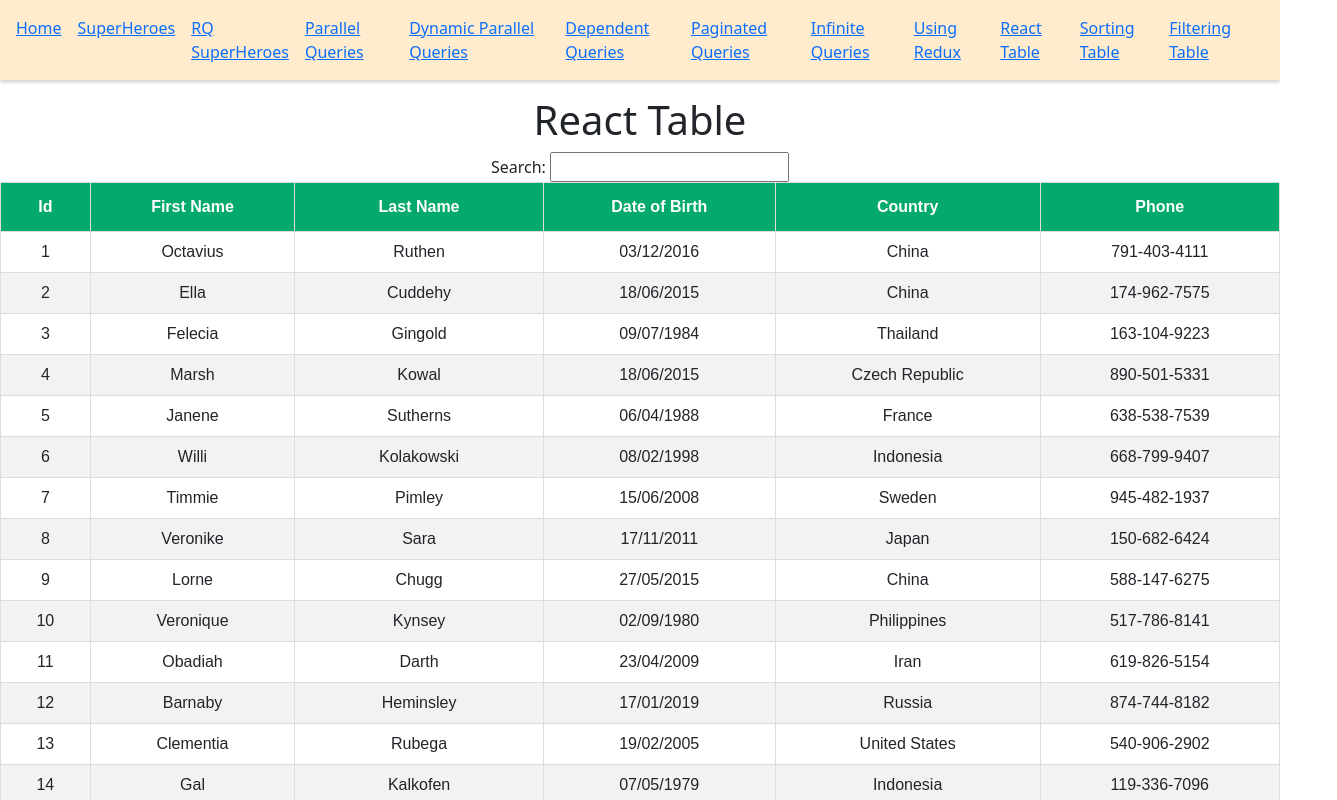
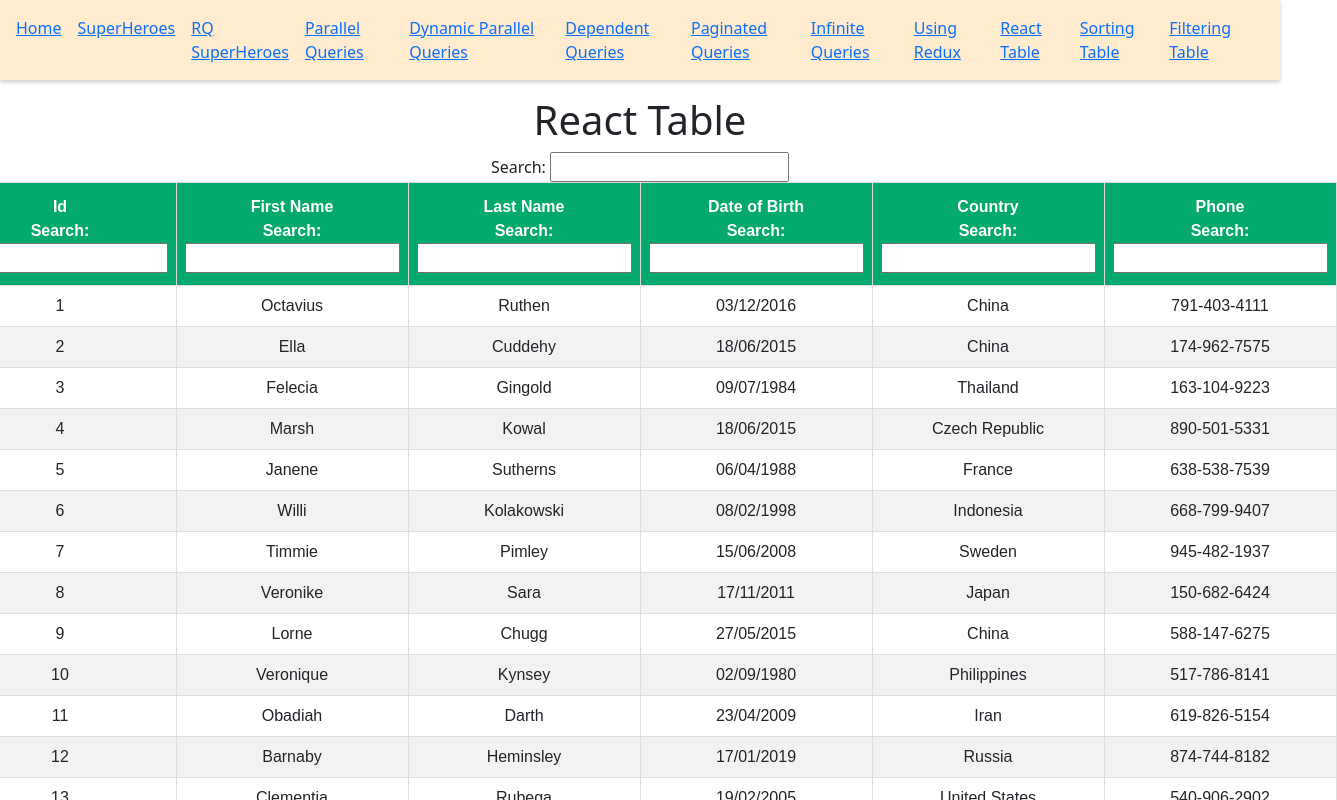
Before and after one commit to tanmesh/react-notes, a React (Create React App) app: page /filtering-table in a window 1280 px wide. Shown: the top 800 px of the page, 1337 px wide, since content can reach past the window. Built offline with nearby package versions, Linux system fonts and the light colour scheme.

Commit message:
using Column filter

```diff
--- /dev/null
+++ b/src/components/reactTable/ColumnFilter.js
@@ -0,0 +1,16 @@
+import React from 'react'
+
+const ColumnFilter = ({ column }) => {
+    const { filterValue, setFilter } = column
+    return (
+        <span>
+            Search: {' '}
+            <input
+                value={filterValue || ''}
+                onChange={(e) => setFilter(e.target.value)}
+            />
+        </span>
+    )
+}
+
+export default ColumnFilter
--- a/src/components/reactTable/FilteringTable.page.js
+++ b/src/components/reactTable/FilteringTable.page.js
@@ -1,5 +1,5 @@
 import React, { useMemo } from 'react'
-import { useTable, useGlobalFilter } from 'react-table'
+import { useTable, useGlobalFilter, useFilters } from 'react-table'
 import MOCK_DATA from './MOCK_DATA.json'
 import { COLUMNS } from './columns'
 import './table.css'
@@ -12,6 +12,7 @@
         columns,
         data
     },
+        useFilters,
         useGlobalFilter,
     ) // This hook enables the sorting functionality
 
@@ -41,6 +42,7 @@
                                         headerGroup.headers.map((column) => (
                                             <th {...column.getHeaderProps()}>
                                                 {column.render('Header')}
+                                                <div>{column.canFilter ? column.render('Filter') : null}</div>
                                             </th>
                                         ))
                                     }
--- a/src/components/reactTable/columns.js
+++ b/src/components/reactTable/columns.js
@@ -1,4 +1,5 @@
 import { format } from 'date-fns'
+import ColumnFilter from './ColumnFilter'
 /**
  * Define the columns for the react-table. Its an array of objects.
  *
@@ -8,32 +9,38 @@
     {
         Header: 'Id',
         Footer: 'Id',
-        accessor: 'id' // 'accessor' is used to associate each column with the row data
+        accessor: 'id', // 'accessor' is used to associate each column with the row data
+        Filter: ColumnFilter
     },
     {
         Header: 'First Name',
         Footer: 'First Name',
-        accessor: 'first_name'
+        accessor: 'first_name',
+        Filter: ColumnFilter
     },
     {
         Header: 'Last Name',
         Footer: 'Last Name',
-        accessor: 'last_name'
+        accessor: 'last_name',
+        Filter: ColumnFilter
     },
     {
         Header: 'Date of Birth',
         Footer: 'Date of Birth',
         accessor: 'data_of_birth',
-        Cell: ({ value }) => { return format(new Date(value), 'dd/MM/yyyy') }
+        Cell: ({ value }) => { return format(new Date(value), 'dd/MM/yyyy') },
+        Filter: ColumnFilter
     },
     {
         Header: 'Country',
         Footer: 'Country',
-        accessor: 'country'
+        accessor: 'country',
+        Filter: ColumnFilter
     },
     {
         Header: 'Phone',
         Footer: 'Phone',
-        accessor: 'phone'
+        accessor: 'phone',
+        Filter: ColumnFilter
     }
 ]
```
